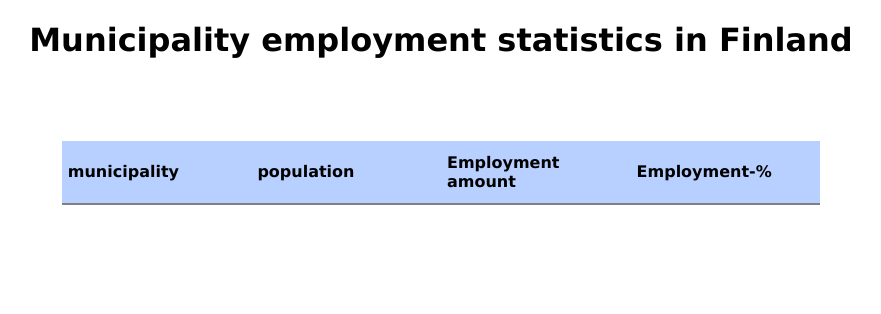
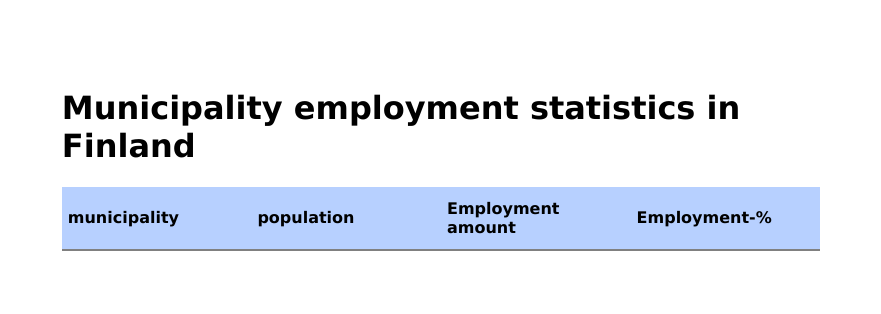
Before and after one commit to eerihyppanen/VKO3web, a plain HTML site: page index.html in a window 1280 px wide. Shown: the whole page, without its empty margins (199-1080 px from the left). Drawn offline with Linux system fonts and the light colour scheme; no server answers.

Commit message:
h1 korjattu

```diff
--- a/index.html
+++ b/index.html
@@ -8,11 +8,11 @@
     <link rel="stylesheet" href="stylin.css">
 </head>
 
-<h1>Municipality employment statistics in Finland</h1>
+
 <body>
 
     <div class="center">
-
+        <h1>Municipality employment statistics in Finland</h1>
 
         <table>
             <thead>
--- a/stylin.css
+++ b/stylin.css
@@ -30,9 +30,7 @@ table   {
     width: 60%;
 
 }
-h1  {
-    text-align: center;
-}
+
 /*https://stackoverflow.com/questions/16647221/css-of-specific-table-row*/
 
 tbody tr:nth-child(even)    {
```
